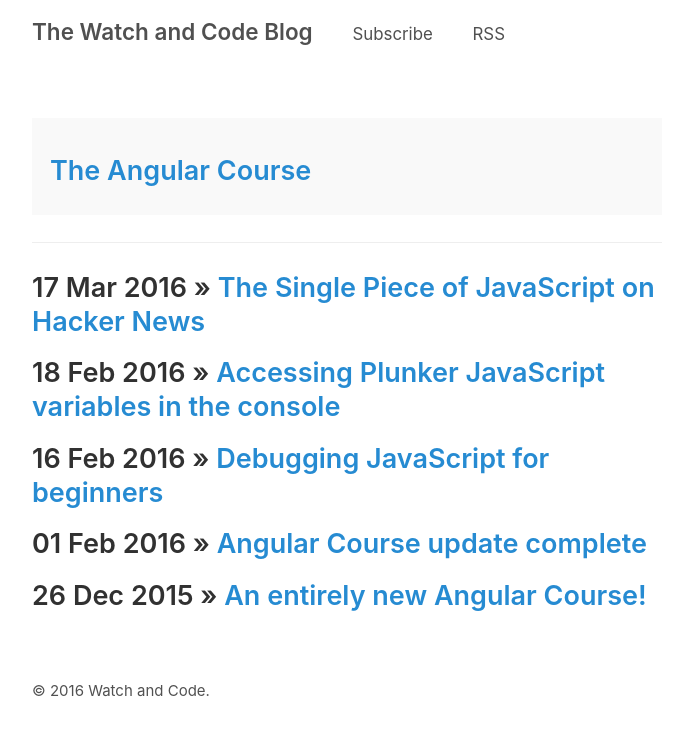
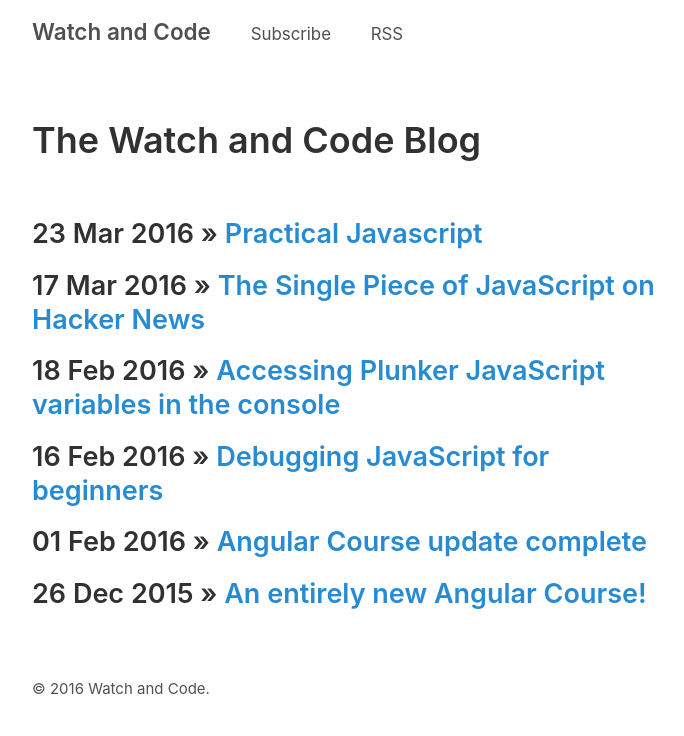
Before and after one commit to hoojaoh/blog.watchandcode.com, a Jekyll site: the page built from index.html, in a window 1280 px wide. Shown: the top 736 px of the page, without its empty margins (293-977 px from the left). Built offline with Jekyll 4.4.1, drawn with Linux system fonts in a browser that asks for light colours; the list of posts is cut into pages by our own code.

Commit message:
Removed Angular Course from index.html and changed home link url.

```diff
--- a/_layouts/default.html
+++ b/_layouts/default.html
@@ -9,7 +9,7 @@
 
       <header class="masthead">
         <h3 class="masthead-title">
-          <a href="/" title="Home">{{ site.title }}</a>
+          <a href="https://watchandcode.com" title="Home">Watch and Code</a>
 
           &nbsp;&nbsp;&nbsp;&nbsp;&nbsp;
           <small><a href="/subscribe">Subscribe</a></small>
--- a/index.html
+++ b/index.html
@@ -4,13 +4,9 @@
 meta: Check out the blog for the latest tutorials and courses on AngularJS and JavaScript web development from the Watch and Code team.
 ---
 
-<div class="message">
-  <h2><a href="https://watchandcode.com/courses/angular-course/?utm_source=internal&utm_medium=watchandcodeblog&utm_campaign=blog">The Angular Course</a></h2>
-</div>
-
-<hr>
-
 <div>
+  <h1>The Watch and Code Blog</h1>
+  <br>
   {% for post in site.posts %}
   <h2>{{ post.date | date_to_string }} &raquo; <a href="{{ post.url }}">{{ post.title }}</a></h2>
   {% endfor %}
```
Also changed, not shown: _posts/2016-03-23-practical-javascript.md (added).
